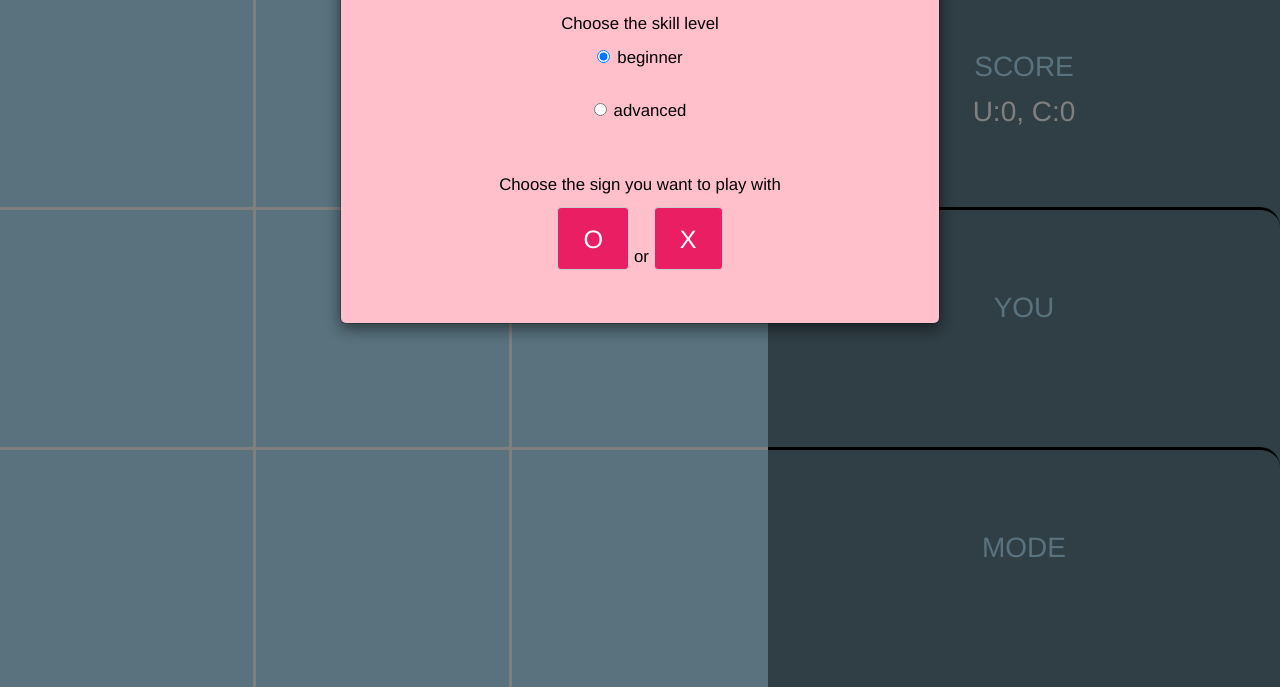
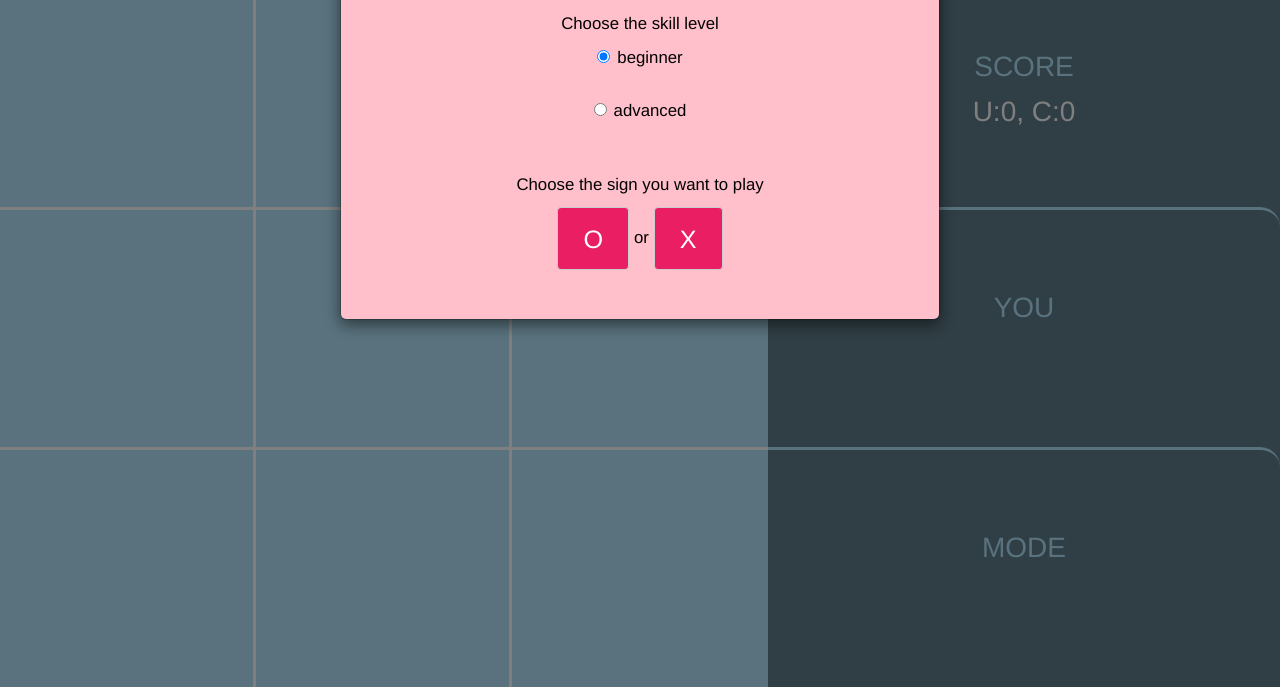
Before and after one commit to ewathedoer/tictactoe, a plain HTML site: page index.html in a window 1280 px wide. Shown: the part 113-800 px from the top of the page. Drawn offline with nearby package versions, Linux system fonts and the light colour scheme.

Commit message:
introduce style changes

```diff
--- a/index.html
+++ b/index.html
@@ -33,10 +33,12 @@
             </label>
           </div>
 
-          <p class="more-air-top">Choose the sign you want to play with</p>
-          <button id="o" type="button" class="btn btn-default" data-dismiss="modal">O</button>
-          <span> or </span>
-          <button id="x" type="button" class="btn btn-default" data-dismiss="modal">X</button>
+          <p class="more-air-top">Choose the sign you want to play</p>
+          <div class="symbol-choice-container">
+            <button id="o" type="button" class="btn btn-default" data-dismiss="modal">O</button>
+            <span> or </span>
+            <button id="x" type="button" class="btn btn-default" data-dismiss="modal">X</button>
+          </div>
         </div> <!-- /.modal-body -->
       </div><!-- /.modal-content -->
     </div><!-- /.modal-dialog -->
--- a/main.css
+++ b/main.css
@@ -1,3 +1,13 @@
+/* COLOR PALETTE
+primary text color: #fff;
+secondary text color: #b3e5fc;
+action color: #E91E63;
+primary background color: #03a9f4;
+secondary background color: #b3e5fc;
+modal background color: pink;
+settings background color: #607d8b;
+*/
+
 body {
   color: #fff;
 }
@@ -122,7 +132,7 @@ h2 {
   border-top: 3px solid white;
 }
 .border-wide {
-  border-right: 3px solid black;
+  border-right: 3px solid #b3e5fc;
 }
 
 /* bootstrap modals */
@@ -141,9 +151,11 @@ h2 {
 #symbol-choice .btn {
   padding: 0.5em 1em;
   font-size: 1.5em;
-  margin-bottom: 1.5em;
   color: #fff;
   background-color: #E91E63;
+}
+.symbol-choice-container {
+  margin-bottom: 2em;
 }
 #replay {
   margin-bottom: 2em;
@@ -215,7 +227,7 @@ h2 {
     border-right: 0;
   }
   .border-settings-top {
-    border-top: 3px solid black;
+    border-top: 3px solid #b3e5fc;
   }
   .settings-button {
     border-radius: 0 20px;
```
